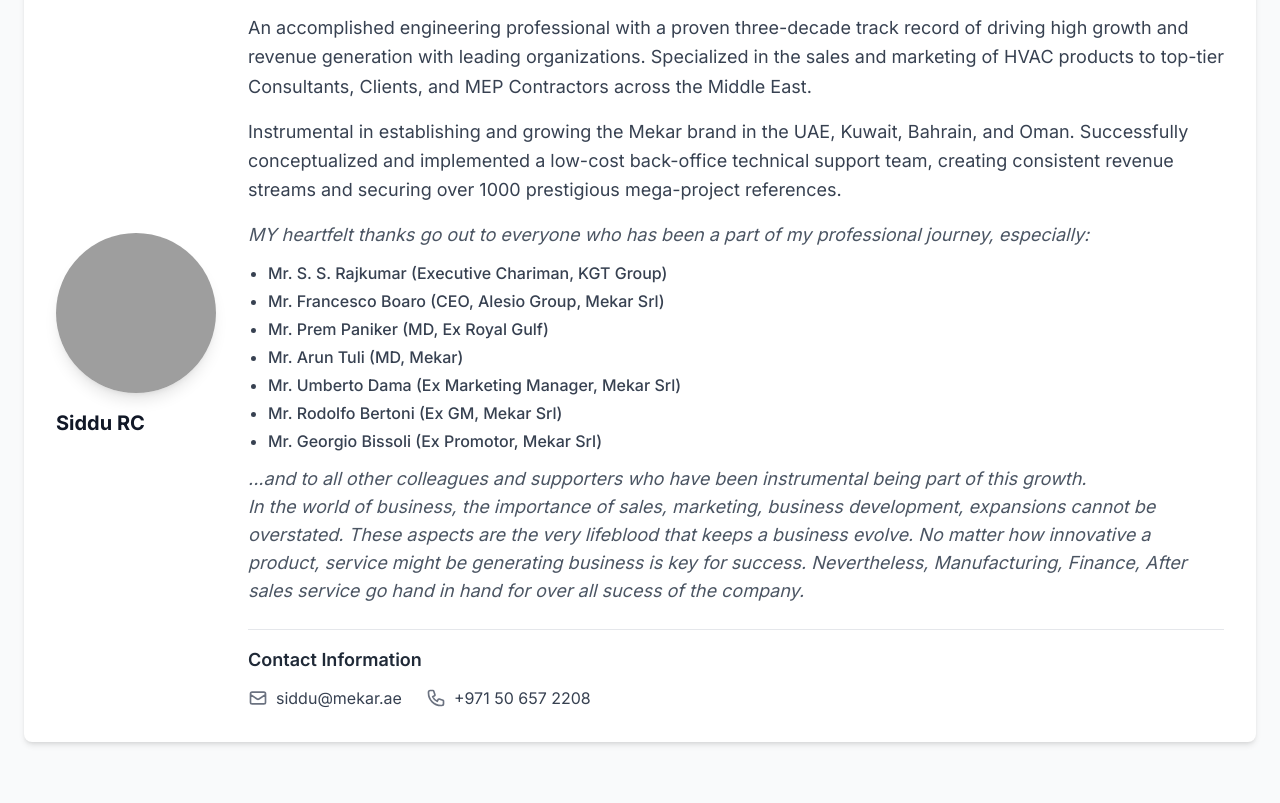
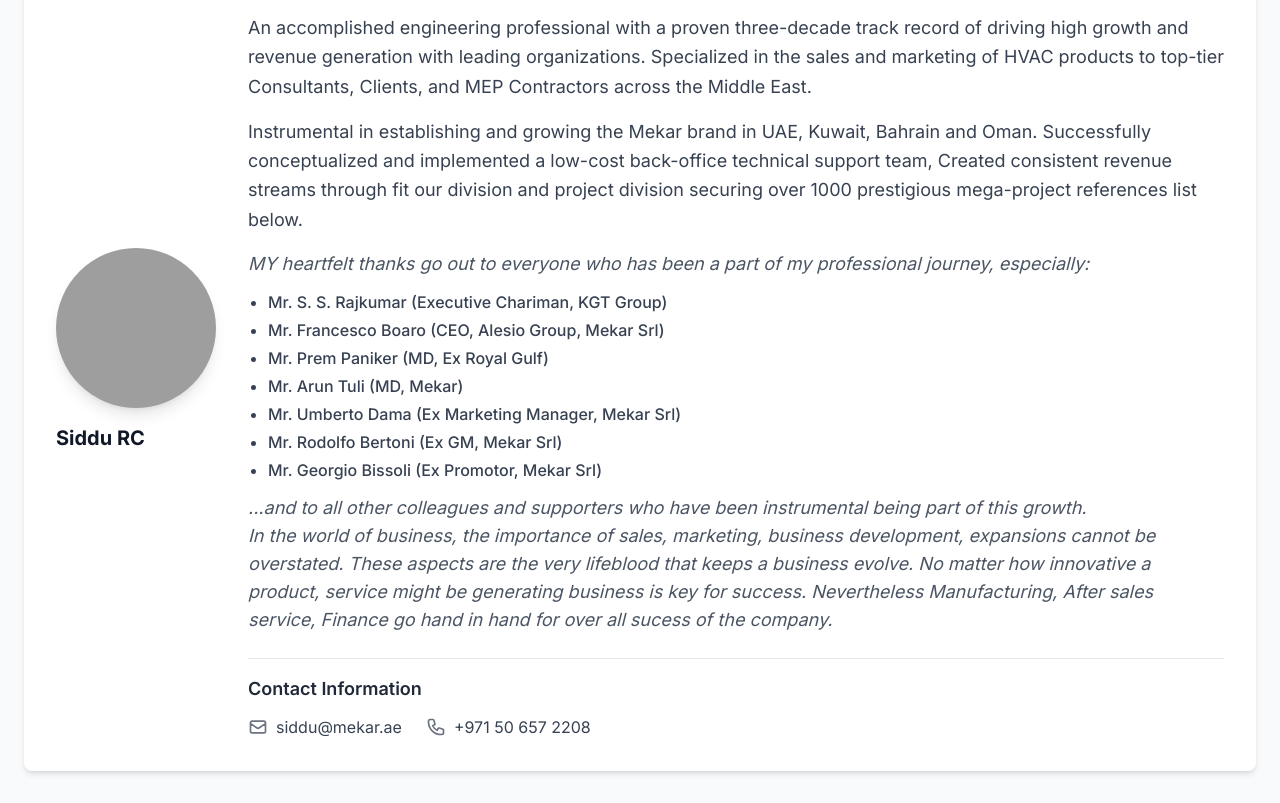
Before and after one commit to SidduRC/siddurc.github.io, a plain HTML site: page index.html in a window 1280 px wide. Shown: the part 747-1550 px from the top of the page. Drawn offline with nearby package versions, Linux system fonts and the light colour scheme; grey boxes are pictures that could not be loaded.

Commit message:
Update index.html

```diff
--- a/index.html
+++ b/index.html
@@ -132,11 +132,11 @@
               and MEP Contractors across the Middle East.
             </p>
             <p class="text-lg text-gray-700 leading-relaxed">
-              Instrumental in establishing and growing the Mekar brand in the
-              UAE, Kuwait, Bahrain, and Oman. Successfully conceptualized and
+              Instrumental in establishing and growing the Mekar brand in
+              UAE, Kuwait, Bahrain and Oman. Successfully conceptualized and
               implemented a low-cost back-office technical support team,
-              creating consistent revenue streams and securing over 1000
-              prestigious mega-project references.
+              Created consistent revenue streams through fit our division and project division securing over 1000
+              prestigious mega-project references list below.
             </p>
             <div class="mt-4">
               <p class="text-lg text-gray-600 italic">
@@ -163,7 +163,7 @@
                 business development, expansions cannot be overstated. These
                 aspects are the very lifeblood that keeps a business evolve. No
                 matter how innovative a product, service might be generating
-                business is key for success. Nevertheless, Manufacturing, Finance, After sales service go hand in hand for over all sucess of the company.
+                business is key for success. Nevertheless Manufacturing, After sales service, Finance go hand in hand for over all sucess of the company.
               </p>
             </div>
             <!-- Contact Info -->
@@ -252,7 +252,7 @@
                 Eurovent Certified Products with competitive pricing structure
                 and reliable after sales service and spare parts. Have been
                 instrumental in establishing the brand in Middle East regions
-                such as UAE, Qatar, Oman, Kuwait, Bahrain & Egypt.
+                such as UAE, Qatar, Oman, Kuwait, Bahrain & Egypt. Over saw complete operation such as Business Developments, Specfication, Tending, Sales, Technical submissions, Approvals, Ordering, Deliveries and after sales.
               </p>
             </div>
           </div>
```
